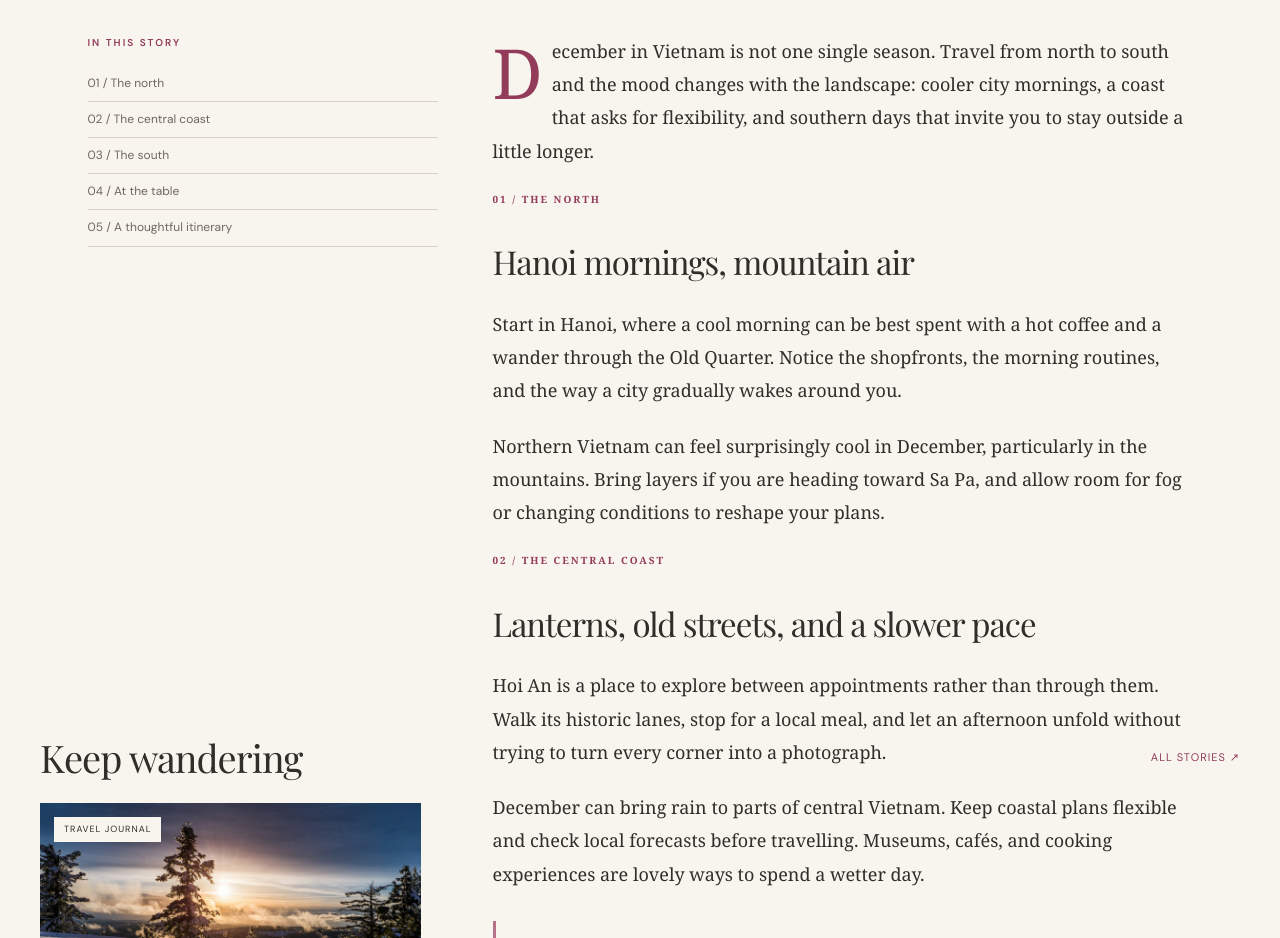
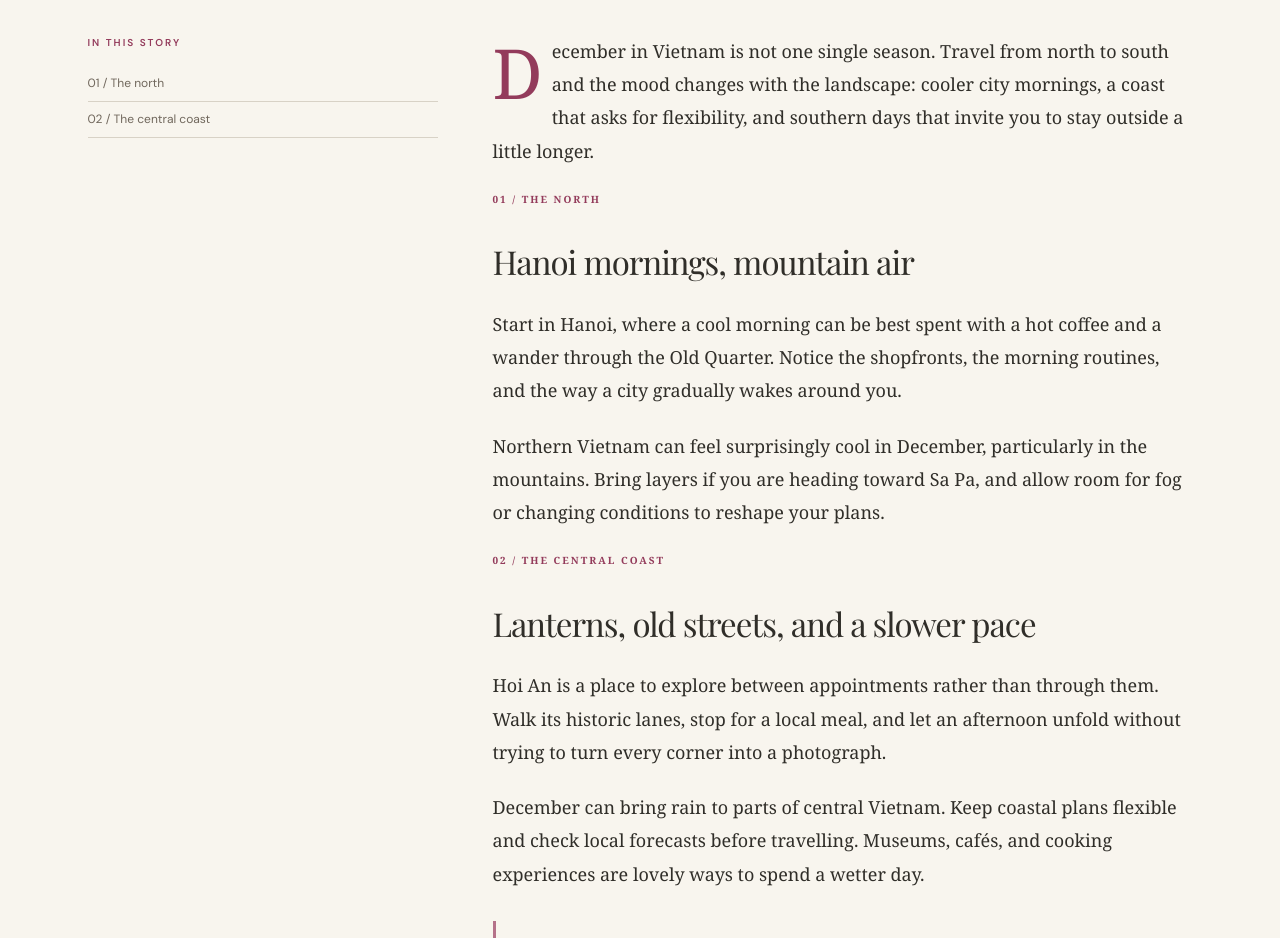
Before and after one commit to miraveil/traveling, a plain HTML site: page vietnam-december.html in a window 1280 px wide. Shown: the part 1200-2138 px from the top of the page. Drawn offline with nearby package versions, Linux system fonts and the light colour scheme; a web font is replaced by a local one.

Commit message:
Edit article-layout

```diff
--- a/style.css
+++ b/style.css
@@ -496,7 +496,6 @@ select {
 .article-layout {
   display: grid;
   grid-template-columns: 350px minmax(0, 700px);
-  height: 650px;
   gap: 55px;
   justify-content: center;
   margin-top: 40px;
--- a/vietnam-december.html
+++ b/vietnam-december.html
@@ -103,9 +103,11 @@
           <span class="label">In this story</span
           ><a href="#north">01 / The north</a
           ><a href="#central">02 / The central coast</a
-          ><a href="#south">03 / The south</a
+          >
+          <!-- <a href="#south">03 / The south</a
           ><a href="#taste">04 / At the table</a
-          ><a href="#plan">05 / A thoughtful itinerary</a>
+          ><a href="#plan">05 / A thoughtful itinerary</a> -->
+
           <ins class="cox-ad-unit" data-cox-unit="APG00B4ED60B" style="display:block;width:100%"></ins>
         </aside>
         <div class="article-body">
```
